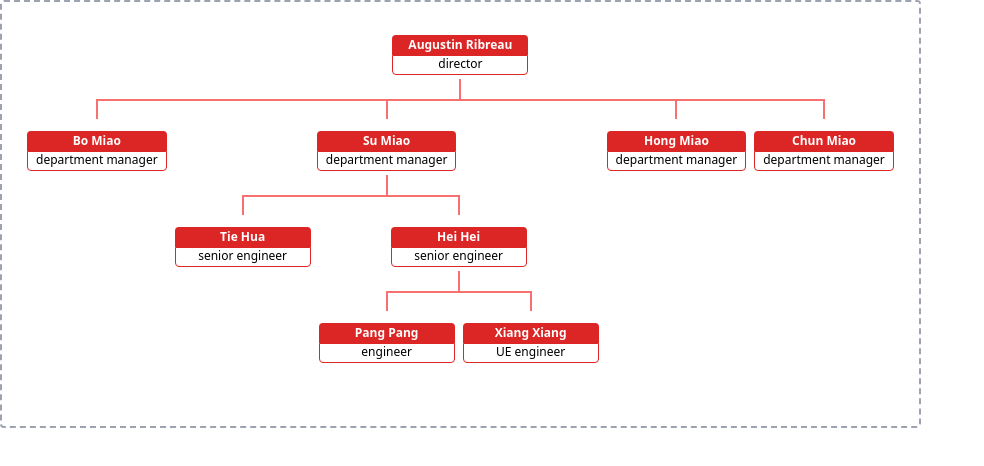
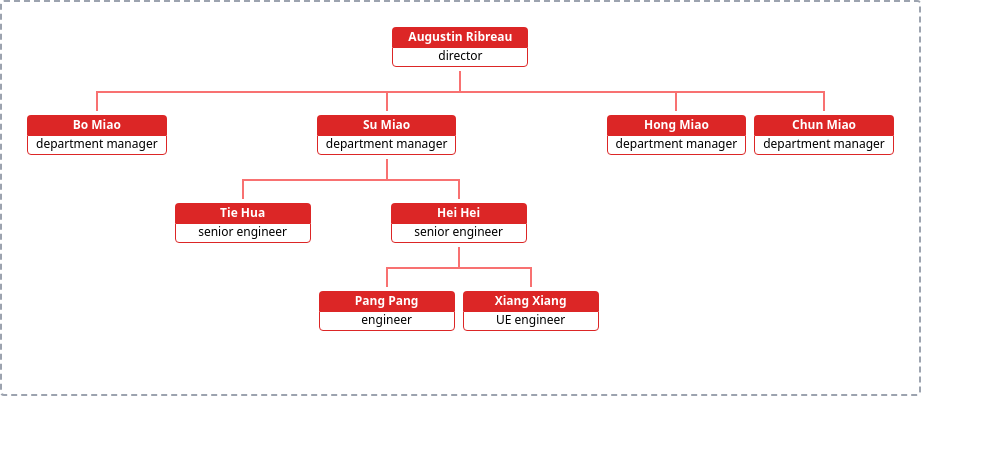
Before and after one commit to AugustinRibreau/vue3-organization-chart, a Vue app: page / in a window 1280 px wide. Shown: the top 466 px of the page, without its empty margins (0-984 px from the left). Built offline with nearby package versions, Linux system fonts and the light colour scheme.

Commit message:
fix: mt-2

```diff
--- a/package.json
+++ b/package.json
@@ -1,6 +1,6 @@
 {
   "name": "vue3-organization-chart",
-  "version": "1.8.0",
+  "version": "1.8.3",
   "private": false,
   "author": "augustin <augustin.ribreau@gmail.com>",
   "license": "MIT",
--- a/src/components/OrganizationChartNode.vue
+++ b/src/components/OrganizationChartNode.vue
@@ -1,5 +1,5 @@
 <template>
-  <table class="mt-2 mb-2 mx-auto border-separate">
+  <table class="mb-2 mx-auto border-separate">
     <tbody>
       <tr>
         <td
```
Also changed, not shown: 15 other files (tests, documents, lock files or other folders).
